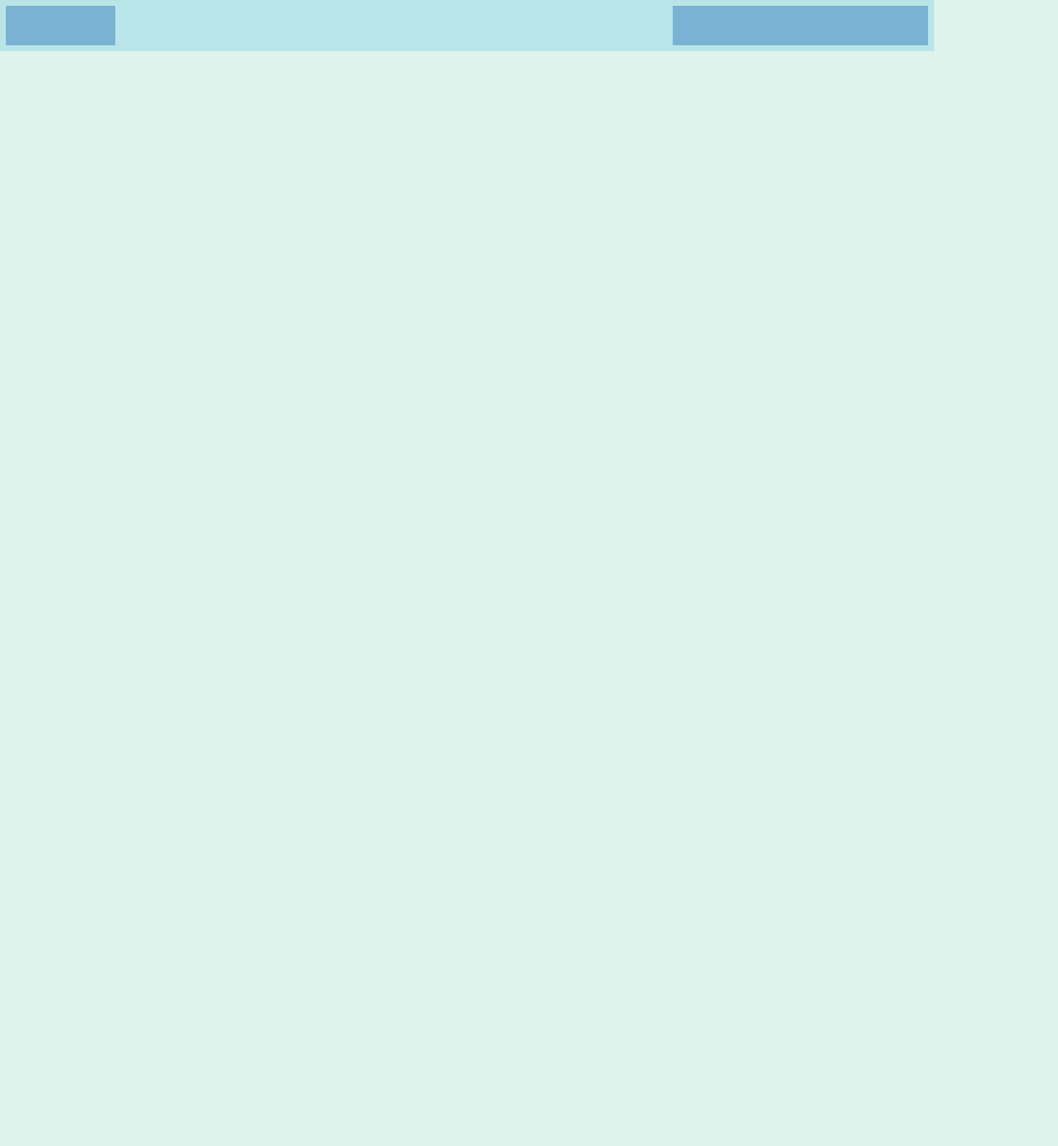
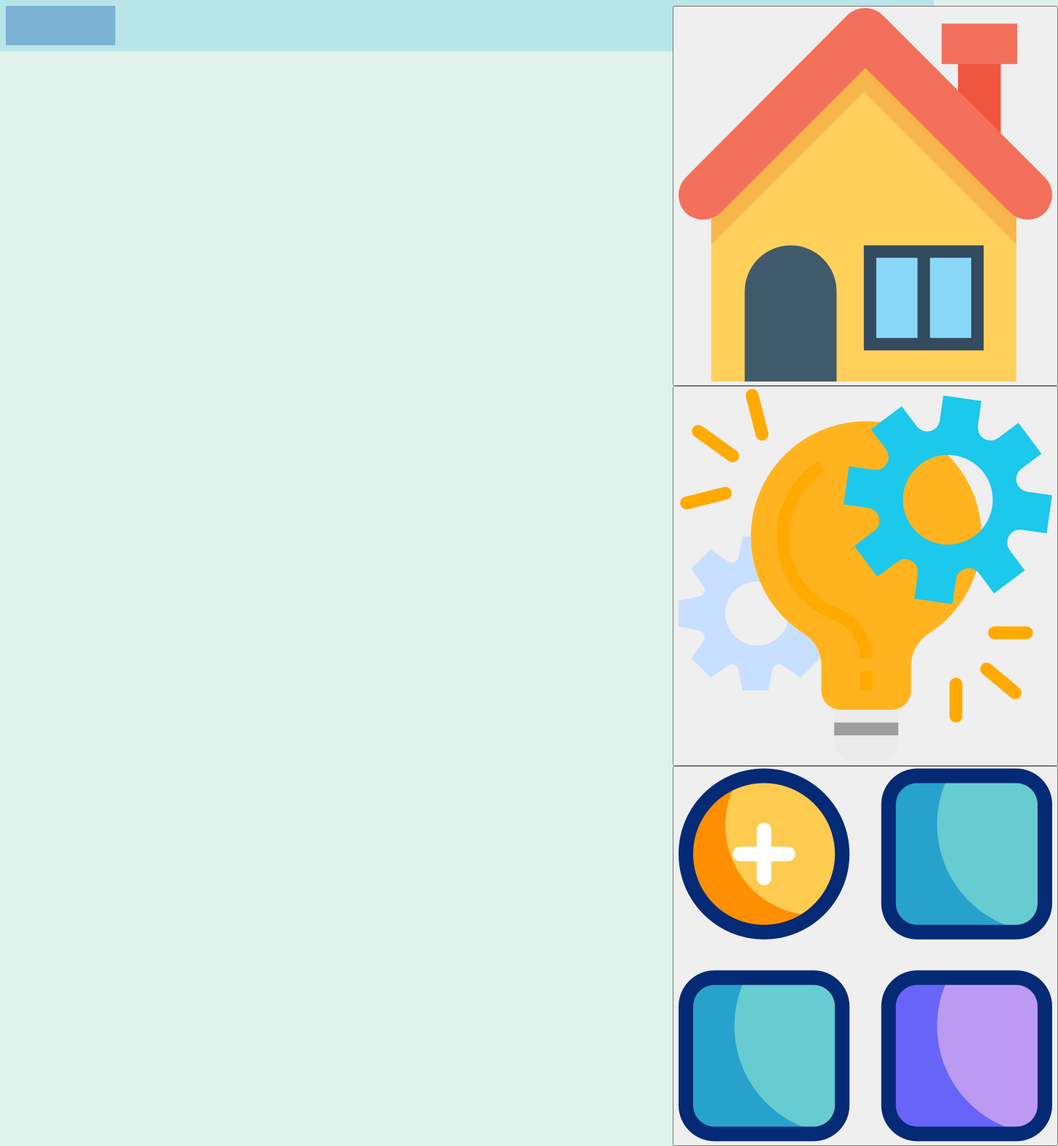
Before and after one commit to Dipan-byte/PORTFOLIO-WEBSITE, a plain HTML site: page index.html in a window 1280 px wide. Shown: the whole page at 73% size, 1450 px wide, since content can reach past the window. Before the commit the page ends 800 px from the top, so only its background shows below. Drawn offline with Linux system fonts and the light colour scheme.

Commit message:
enjoying

```diff
--- a/index.html
+++ b/index.html
@@ -9,9 +9,18 @@
 <body>
     <div class="header">
         <div class="left-part">
-
         </div>
-        <div class="right-part"></div>
+        <div class="right-part">
+            <button>
+                <img src="images/house.png" >
+            </button>
+            <button>
+                 <img src="images/project-management.png">
+            </button>
+            <button>
+                   <img src="images/menu.png">
+            </button>
+        </div>
     </div>
 </body>
 </html>
```
Also changed, not shown: images/house.png (added), images/menu.png (added), images/project-management.png (added).
